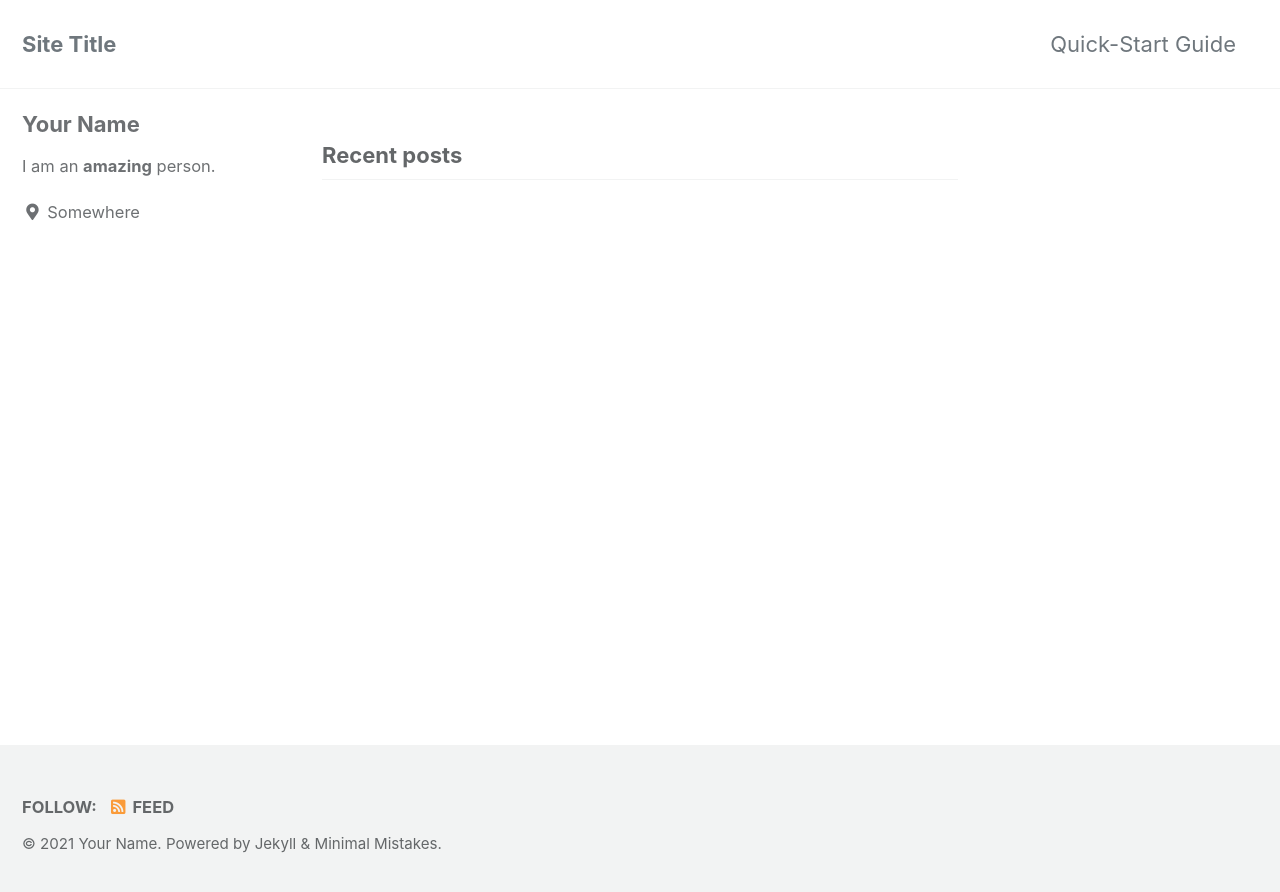
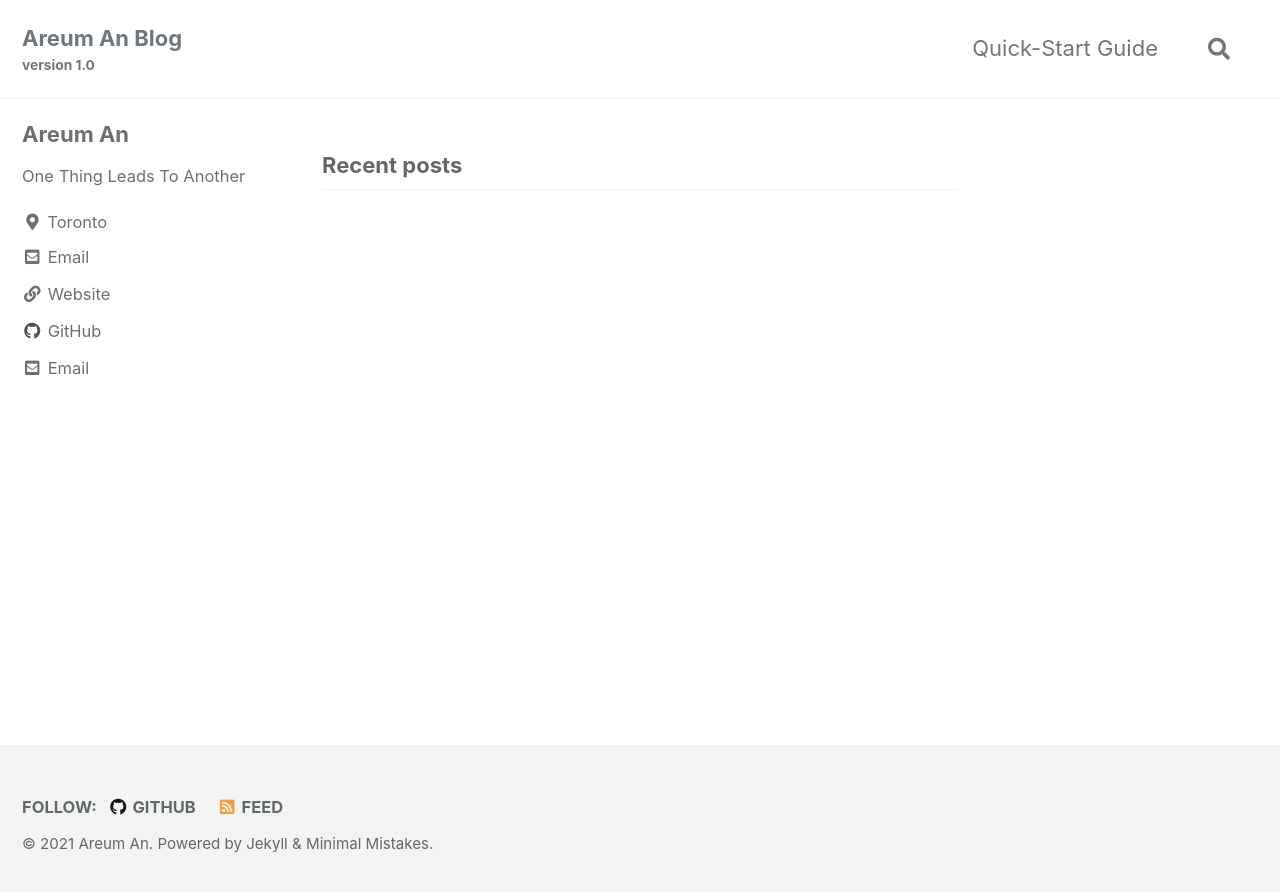
Before and after one commit to AreumAn/AreumAn.github.io, a Jekyll site: the page built from index.html, in a window 1280 px wide. Shown: the top 892 px of the page. Built offline with Jekyll 4.4.1, drawn with Linux system fonts in a browser that asks for light colours; cached includes are drawn as plain includes; the list of posts is cut into pages by our own code.

Commit message:
Add new config.yml

```diff
--- a/_config.yml
+++ b/_config.yml
@@ -16,18 +16,18 @@ minimal_mistakes_skin    : "default" # "air", "aqua", "contrast", "dark", "dirt"
 
 # Site Settings
 locale                   : "en-US"
-title                    : "Site Title"
-title_separator          : "-"
-subtitle                 : # site tagline that appears below site title in masthead
-name                     : "Your Name"
-description              : "An amazing website."
-url                      : # the base hostname & protocol for your site e.g. "https://mmistakes.github.io"
+title                    : "Areum An Blog"
+title_separator          : "&#124;"
+subtitle                 : "version 1.0" # site tagline that appears below site title in masthead
+name                     : "Areum An"
+description              : "Areum An's blog for sharing anything I want"
+url                      : "https://areuman.com" # the base hostname & protocol for your site e.g. "https://mmistakes.github.io"
 baseurl                  : # the subpath of your site, e.g. "/blog"
-repository               : # GitHub username/repo-name e.g. "mmistakes/minimal-mistakes"
+repository               : "AreumAn/AreumAn.github.io" # GitHub username/repo-name e.g. "mmistakes/minimal-mistakes"
 teaser                   : # path of fallback teaser image, e.g. "/assets/images/500x300.png"
 logo                     : # path of logo image to display in the masthead, e.g. "/assets/images/88x88.png"
-masthead_title           : # overrides the website title displayed in the masthead, use " " for no title
-# breadcrumbs            : false # true, false (default)
+masthead_title           : "Areum An Blog" # overrides the website title displayed in the masthead, use " " for no title
+breadcrumbs              : true # true, false (default)
 words_per_minute         : 200
 comments:
   provider               : # false (default), "disqus", "discourse", "facebook", "staticman", "staticman_v2", "utterances", "custom"
@@ -52,8 +52,8 @@ reCaptcha:
 atom_feed:
   path                   : # blank (default) uses feed.xml
   hide                   : # true, false (default)
-search                   : # true, false (default)
-search_full_content      : # true, false (default)
+search                   : true # true, false (default)
+search_full_content      : true # true, false (default)
 search_provider          : # lunr (default), algolia, google
 algolia:
   application_id         : # YOUR_APPLICATION_ID
@@ -94,52 +94,52 @@ analytics:
 
 # Site Author
 author:
-  name             : "Your Name"
+  name             : "Areum An"
   avatar           : # path of avatar image, e.g. "/assets/images/bio-photo.jpg"
-  bio              : "I am an **amazing** person."
-  location         : "Somewhere"
-  email            :
+  bio              : "One Thing Leads To Another"
+  location         : "Toronto"
+  email            : "areum.an.0928@gmail.com"
   links:
     - label: "Email"
       icon: "fas fa-fw fa-envelope-square"
-      # url: "mailto:your.name@email.com"
+      url: "mailto:areum.an.0928@gmail.com"
     - label: "Website"
       icon: "fas fa-fw fa-link"
-      # url: "https://your-website.com"
-    - label: "Twitter"
-      icon: "fab fa-fw fa-twitter-square"
-      # url: "https://twitter.com/"
-    - label: "Facebook"
-      icon: "fab fa-fw fa-facebook-square"
-      # url: "https://facebook.com/"
+      url: "https://areuman.com"
+    # - label: "Twitter"
+    #   icon: "fab fa-fw fa-twitter-square"
+    #   # url: "https://twitter.com/"
+    # - label: "Facebook"
+    #   icon: "fab fa-fw fa-facebook-square"
+    #   # url: "https://facebook.com/"
     - label: "GitHub"
       icon: "fab fa-fw fa-github"
-      # url: "https://github.com/"
-    - label: "Instagram"
-      icon: "fab fa-fw fa-instagram"
-      # url: "https://instagram.com/"
+      url: "https://github.com/AreumAn"
+    # - label: "Instagram"
+    #   icon: "fab fa-fw fa-instagram"
+    #   # url: "https://instagram.com/"
 
 # Site Footer
 footer:
   links:
-    - label: "Twitter"
-      icon: "fab fa-fw fa-twitter-square"
-      # url:
-    - label: "Facebook"
-      icon: "fab fa-fw fa-facebook-square"
-      # url:
+    # - label: "Twitter"
+    #   icon: "fab fa-fw fa-twitter-square"
+    #   # url:
+    # - label: "Facebook"
+    #   icon: "fab fa-fw fa-facebook-square"
+    #   # url:
     - label: "GitHub"
       icon: "fab fa-fw fa-github"
-      # url:
-    - label: "GitLab"
-      icon: "fab fa-fw fa-gitlab"
-      # url:
-    - label: "Bitbucket"
-      icon: "fab fa-fw fa-bitbucket"
-      # url:
-    - label: "Instagram"
-      icon: "fab fa-fw fa-instagram"
-      # url:
+      url: "https://github.com/AreumAn"
+    # - label: "GitLab"
+    #   icon: "fab fa-fw fa-gitlab"
+    #   # url:
+    # - label: "Bitbucket"
+    #   icon: "fab fa-fw fa-bitbucket"
+    #   # url:
+    # - label: "Instagram"
+    #   icon: "fab fa-fw fa-instagram"
+    #   # url:
 
 
 # Reading Files
```
Also changed, not shown: Gemfile.lock (added), 17 other files.
